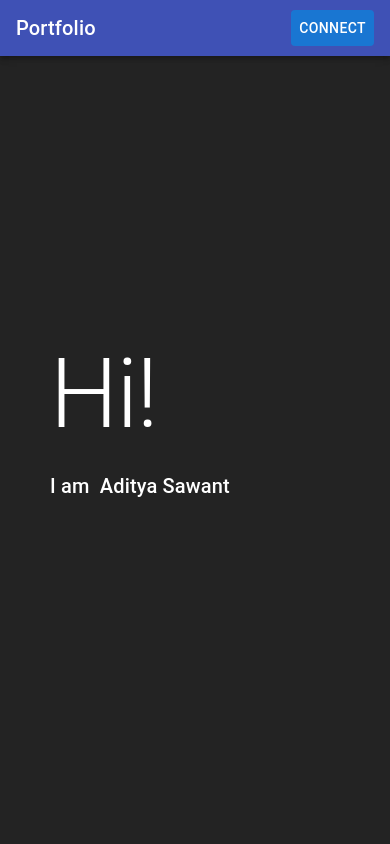
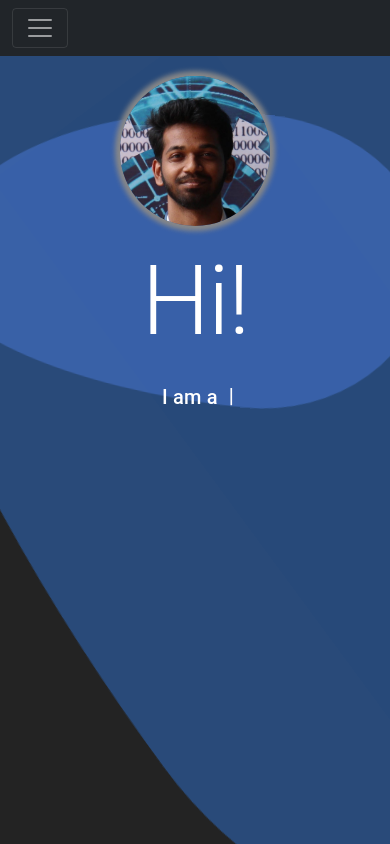
Before and after one commit to activat0r/Portfolio, a React (Create React App) app: page / in a window 390 px wide. Built offline with nearby package versions, Linux system fonts and the light colour scheme.

Commit message:
Added Bootstrap5 and replaced header with responsive navbar

```diff
--- a/package.json
+++ b/package.json
@@ -7,9 +7,12 @@
     "@material-ui/icons": "^4.11.2",
     "@material-ui/lab": "^4.0.0-alpha.57",
     "@material-ui/system": "^4.11.3",
+    "@popperjs/core": "^2.9.1",
     "@testing-library/jest-dom": "^5.11.9",
     "@testing-library/react": "^11.2.5",
     "@testing-library/user-event": "^12.7.0",
+    "bootstrap": "^5.0.0-beta2",
+    "jquery": "^3.6.0",
     "react": "^17.0.1",
     "react-dom": "^17.0.1",
     "react-router-dom": "^5.2.0",
--- a/public/index.html
+++ b/public/index.html
@@ -24,7 +24,7 @@
       work correctly both with client-side routing and a non-root public URL.
       Learn how to configure a non-root public URL by running `npm run build`.
     -->
-    <title>React App</title>
+    <title>Aditya Sawant</title>
   </head>
   <body>
     <noscript>You need to enable JavaScript to run this app.</noscript>
@@ -40,4 +40,5 @@
       To create a production bundle, use `npm run build` or `yarn build`.
     -->
   </body>
+
 </html>
--- a/src/App.js
+++ b/src/App.js
@@ -9,6 +9,7 @@ import { useState, useEffect } from 'react';
 import WindowDimens from './Hooks/WindowDimens';
 import { Typography } from '@material-ui/core';
 import About from './Components/BioData/About';
+import './CSS/Background.css'
 
 function App() {
   const { height, width } = WindowDimens();
--- /dev/null
+++ b/src/CSS/About.css
@@ -0,0 +1,43 @@
+.avatar-img{
+    height: 150px;
+    width: 150px;
+    margin-left: auto;
+    margin-right: auto;
+    object-fit: cover;
+    object-position: 100% 5%;
+    box-sizing: border-box;
+    box-shadow: 0px 0px 5px 5px #888888;
+    border-radius: 50%;
+    transition: box-shadow 0.3s ease-in-out;
+    -webkit-transition: box-shadow 0.3s ease-in-out;;
+}
+
+.avatar-container{
+    width: 100%;
+    display: grid;
+    margin-top: 5%;
+}
+
+.intro-container{
+    margin-top: 5%;
+    width: 100%;
+    margin-left: auto;
+    margin-right: auto;
+    display: grid;
+}
+
+.intro-typer{
+
+    margin-left: auto;
+    margin-right: auto;
+}
+.intro-text{
+    margin-left: auto;
+    margin-right: auto;
+}
+
+.about-wrapper{
+    height: "auto";
+    width: "auto";
+
+}
--- a/src/CSS/AvatarBackground.css
+++ /dev/null
@@ -1,76 +0,0 @@
-
-
-
-
-@keyframes avatar-animate {
-    from{
-        transform: rotate(0deg);
-    }
-    0% {
-        background-color: #7E57C2;
-    border-radius: 70% 30% 44% 56% / 39% 30% 70% 61% ;
-    }
-    50% {
-        background-color: #4da0f3;
-        border-radius: 30% 70% 33% 67% / 32% 38% 62% 68%  ;
-    }
-    100%{
-        background-color: #7E57C2;
-        border-radius: 70% 30% 44% 56% / 39% 30% 70% 61% ;
-    }
-    to{
-        transform: rotate(360deg);
-    }
-  }
-
-.avatar{
-    content: " ";
-    overflow: hidden;
-    background-color: #7E57C2;
-    display: inline;
-    position: absolute;
-    opacity: 0.5;
-    text-align: center;
-    line-height: 100%;
-    min-height: 700px;
-    min-width: 500px;
-    z-index: -3;
-    animation:infinite;
-    animation-timing-function:linear;
-    animation-name: avatar-animate ;
-  }
-
-
-@keyframes avatar-animate2 {
-    0% {
-        transform: rotate(0deg);
-        background-color: #7E57C2;
-    border-radius: 70% 30% 44% 56% / 39% 30% 70% 61% ;
-    }
-    50% {
-        background-color: #1976D2;
-
-    border-radius: 30% 70% 33% 67% / 32% 38% 62% 68%  ;
-    }
-    100%{
-        transform: rotate(360deg);
-        background-color: #7E57C2;
-        border-radius: 70% 30% 44% 56% / 39% 30% 70% 61% ;
-    }
-  }
-
-.avatar2{
-    overflow: hidden;
-    content: " ";
-    background-color: #7E57C2;
-    display: inline;
-    position: absolute;
-    opacity: 0.5;
-    text-align: center;
-    line-height: 100%;
-    z-index: -3;
-    animation:infinite;
-    animation-name: avatar-animate2 ;
-    min-height: 200px;
-    min-width: 150px;
-  }
--- /dev/null
+++ b/src/CSS/Background.css
@@ -0,0 +1,122 @@
+
+
+.wrapper{
+    overflow: hidden;
+}
+
+.background{
+    overflow: hidden;
+    position: absolute;
+    z-index: -1;
+}
+
+
+@keyframes background-animate {
+    from{
+        transform: rotate(0deg);
+    }
+    0% {
+        background-color: #7E57C2;
+    border-radius: 70% 30% 44% 56% / 39% 30% 70% 61% ;
+    }
+    50% {
+        transform: scale(0.5) rotate(180deg);
+        background-color: #4da0f3;
+        border-radius: 30% 70% 33% 67% / 32% 38% 62% 68%  ;
+    }
+    100%{
+        background-color: #7E57C2;
+        border-radius: 70% 30% 44% 56% / 39% 30% 70% 61% ;
+    }
+    to{
+        transform: rotate(360deg);
+    }
+  }
+
+
+
+
+@keyframes background-animate2 {
+    from{
+        transform: rotate(0deg);
+    }
+    0% {
+        background-color: #7E57C2;
+    border-radius: 70% 30% 44% 56% / 39% 30% 70% 61% ;
+    }
+    50% {
+        background-color: #1976D2;
+        transform: scale(2) rotate(180deg);
+        border-radius: 30% 70% 33% 67% / 32% 38% 62% 68%  ;
+    }
+    100%{
+        background-color: #7E57C2;
+        border-radius: 70% 30% 44% 56% / 39% 30% 70% 61% ;
+    }
+    to{
+        transform: rotate(360deg);
+    }
+  }
+
+.background::after{
+    -webkit-backface-visibility: hidden;
+    backface-visibility: hidden;
+
+    top: 10%;
+    left: 40%;
+    overflow: hidden;
+    content: "";
+    background-color: #7E57C2;
+    position: absolute;
+    opacity: 0.5;
+    text-align: center;
+    line-height: 100%;
+    z-index: -3;
+    width: 70%;
+    height: 80%;
+    min-height: 500px;
+    min-width: 400px;
+    border-radius: 70% 30% 44% 56% / 39% 30% 70% 61% ;
+
+    -webkit-animation:infinite;
+    -webkit-animation-duration: 20s;
+    -webkit-animation-timing-function:linear;
+    -webkit-animation-name: background-animate2 ;
+
+    animation:infinite;
+    animation-duration: 20s;
+    animation-timing-function:linear;
+    animation-name: background-animate2 ;
+  }
+
+  .background::before{
+    -webkit-backface-visibility: hidden;
+    backface-visibility: hidden;
+
+    border-radius: 70% 30% 44% 56% / 39% 30% 70% 61% ;
+    top: -10%;
+    left: -5%;
+    content: "";
+    overflow: hidden;
+    background-color: #7E57C2;
+    display: inline-block;
+    position: absolute;
+    opacity: 0.5;
+    text-align: center;
+    line-height: 100%;
+    width: 60%;
+    height: 80%;
+    min-height: 500px;
+    min-width: 400px;
+    z-index: -3;
+
+    -webkit-animation:infinite;
+    -webkit-animation-duration: 30s;
+    -webkit-animation-timing-function:linear;
+    -webkit-animation-name: background-animate ;
+
+    animation:infinite;
+    animation-duration: 30s;
+    animation-timing-function:linear;
+    animation-name: background-animate ;
+  }
--- a/src/CSS/NameTransition.css
+++ b/src/CSS/NameTransition.css
@@ -11,8 +11,11 @@
 }
 
 #about_name::after{
-    content: " |";
+    content: "|";
     color: white;
+    position: relative;
+    top: -0.07em;
+    left: .3em;
     animation:blinker infinite;
     animation-duration: 1s;
 }
@@ -20,9 +23,3 @@
 .white-text{
     text-decoration: white;
 }
-
-.center{
-    position: absolute;
-    top: 40%;
-    margin-left: 50px;
-}
--- a/src/Components/BioData/About.js
+++ b/src/Components/BioData/About.js
@@ -2,6 +2,14 @@ import { Typography } from '@material-ui/core'
 import react from 'react'
 import {useState, useEffect} from 'react'
 import '../../CSS/NameTransition.css'
+import '../../CSS/About.css'
+import { makeStyles } from '@material-ui/core/styles';
+
+import AvatarBackground from './AvatarBackground';
+import photo from '../../AdityaSawant.jpg'
+
+import bootstrap from 'bootstrap'
+
 
 var word ="";
 var charCounter = 0;
@@ -10,10 +18,18 @@ const typeCharDelay = 300;
 const newKeywordDelay = 2000;
 const keywords = ["Aditya Sawant","a Developer", "an Engineer"];
 
+const useStyles = makeStyles({
+    typo_root: {
+      margin: "auto"
+    },
+  });
+
 function About(){
+
     const [text, setText] = useState("");
     const [deleting,setDeleting] = useState(false);
     const [keywordCounter, setKeywordCounter] = useState(0);
+    const styleClass = useStyles();
 
     useEffect(()=>{
         const timer = setTimeout(()=>{
@@ -57,18 +73,22 @@ function About(){
     },[keywordCounter,keywords,charCounter])
 
     return(
-      <div className="center">
-        <Typography variant="h1">
+        <>
+    <div className="aboutWrapper">
+
+    <div className="avatar-container">
+        <img className="avatar-img" src={photo} alt="Aditya Sawant"/>
+    </div>
+    <div className="intro-container">
+        <Typography variant="h1" className="intro-text" classes={{root: styleClass.typo_root}}>
             Hi!
         </Typography>
         <br/>
-        <Typography display="inline"  variant="h6">
-            I am &nbsp;</Typography>
-        <Typography display="inline" variant="h6"  id="about_name">
-            {text}
-        </Typography>
-
+        <Typography  variant="h6" id="about_name" className="intro-typer" classes={{root: styleClass.typo_root}}>
+            I am&nbsp;{text}</Typography>
       </div>
+    </div>
+    </>
     );
 }
 export default About;
--- a/src/Components/BioData/AvatarBackground.js
+++ b/src/Components/BioData/AvatarBackground.js
@@ -2,7 +2,7 @@ import { useTheme } from "@material-ui/core";
 import { grey, purple, red } from "@material-ui/core/colors";
 import react,{ Component, useEffect} from "react";
 import ReactDOM from 'react-dom';
-import "../../CSS/AvatarBackground.css"
+import "../../CSS/Background.css"
 import {useState} from 'react'
 import WindowDimens from "../../Hooks/WindowDimens"
 function AvatarBackground(){
@@ -26,11 +26,9 @@ function AvatarBackground(){
 
     return(
         <>
-            <span className="avatar"  style={{top:"5%",left: "3%", height: "70%", width: "50%", animationDuration: "30s"}}>
-            </span>
+            <div className="background"  style={{ height: "100%", width: "100%"}}>
+            </div>
 
-            <span className="avatar2"  style={{opacity: `${winOpcaity}`, bottom:"10%", right:"0%", height: "40%", width: "30%", animationDuration: "40s"}}>
-            </span>
         </>
     );
 }
--- a/src/Components/Header.js
+++ b/src/Components/Header.js
@@ -1,4 +1,4 @@
-import React, { Component} from "react";
+import React, {useState, Component} from "react";
 import Grid from '@material-ui/core/Grid';
 import AppBar from '@material-ui/core/AppBar';
 import Toolbar from "@material-ui/core/Toolbar";
@@ -6,9 +6,11 @@ import IconButton from "@material-ui/core/IconButton";
 import MenuIcon from "@material-ui/icons/Menu"
 import Typography from "@material-ui/core/Typography"
 import { makeStyles, withStyles } from '@material-ui/core/styles';
-import { Button } from "@material-ui/core";
+import { Button, ButtonGroup } from "@material-ui/core";
 import { palette } from "@material-ui/system";
 import { green, purple, blue } from '@material-ui/core/colors';
+
+
 
 const useStyles = makeStyles((theme) => ({
     root: {
@@ -21,37 +23,42 @@ const useStyles = makeStyles((theme) => ({
       flexGrow: 1,
     },
     button:{
-      textPrimary: `#ffffff`,
-    }
+      color: `#ffffff`,
+    },
+
   }));
 
- const ConnectButton = withStyles((theme) => ({
-    root: {
-      color: theme.palette.getContrastText(blue[700]),
-      backgroundColor: blue[700],
-      '&:hover': {
-        backgroundColor: blue[900],
-      },
-    },
-  }))(Button);
 
 
 
 function Header() {
 
     const classes = useStyles();
-
+    const [toggle, setToggle] = useState(true)
+    const handleNavCollapse = () => setToggle(!toggle);
 
     return (
-      <AppBar position="sticky" >
-        <Toolbar>
-    <Typography variant="h6" className={classes.title}>
-      Portfolio
-    </Typography>
-    <ConnectButton color="secondary" >Connect</ConnectButton>
+<nav className="navbar navbar-expand-lg navbar-dark bg-dark">
+  <div className="container-fluid">
+    <button className="navbar-toggler" type="button" data-bs-toggle="collapse"  data-bs-target="#navbarTogglerDemo02" aria-controls="navbarTogglerDemo02" aria-expanded="true" aria-label="Toggle navigation">
+      <span className="navbar-toggler-icon"></span>
+    </button>
+    <div className="collapse navbar-collapse" id="navbarTogglerDemo02">
+      <ul className="navbar-nav me-auto mb-2 mb-lg-0">
+        <li className="nav-item">
+          <a className="nav-link active" aria-current="page" href="#">Home</a>
+        </li>
+        <li className="nav-item">
+          <a className="nav-link" href="#">Link</a>
+        </li>
+        <li className="nav-item">
+          <a className="nav-link" href="#">Disabled</a>
+        </li>
+      </ul>
+    </div>
+  </div>
+</nav>
 
-  </Toolbar>
-      </AppBar>
     );
   }
 
--- a/src/index.css
+++ b/src/index.css
@@ -1,6 +1,5 @@
 body {
   color: white;
-  overflow-x: hidden;
   margin: 0;
   font-family: -apple-system, BlinkMacSystemFont, 'Segoe UI', 'Roboto', 'Oxygen',
     'Ubuntu', 'Cantarell', 'Fira Sans', 'Droid Sans', 'Helvetica Neue',
--- a/src/index.js
+++ b/src/index.js
@@ -1,14 +1,20 @@
+
 import React from 'react';
 import ReactDOM from 'react-dom';
+
+import 'bootstrap/dist/css/bootstrap.min.css'
+import 'bootstrap/dist/js/bootstrap.min'
+
 import './index.css';
 import App from './App';
 import reportWebVitals from './reportWebVitals';
 import AvatarBackground from './Components/BioData/AvatarBackground';
-import './CSS/AvatarBackground.css'
-
+import './CSS/Background.css'
 ReactDOM.render(
   <React.StrictMode>
+    <AvatarBackground className="wrapper"></AvatarBackground>
     <App/>
+
   </React.StrictMode>,
   document.getElementById('root')
 );
```
Also changed, not shown: src/AdityaSawant.jpg (added), 1 other file (tests, documents, lock files or other folders).
